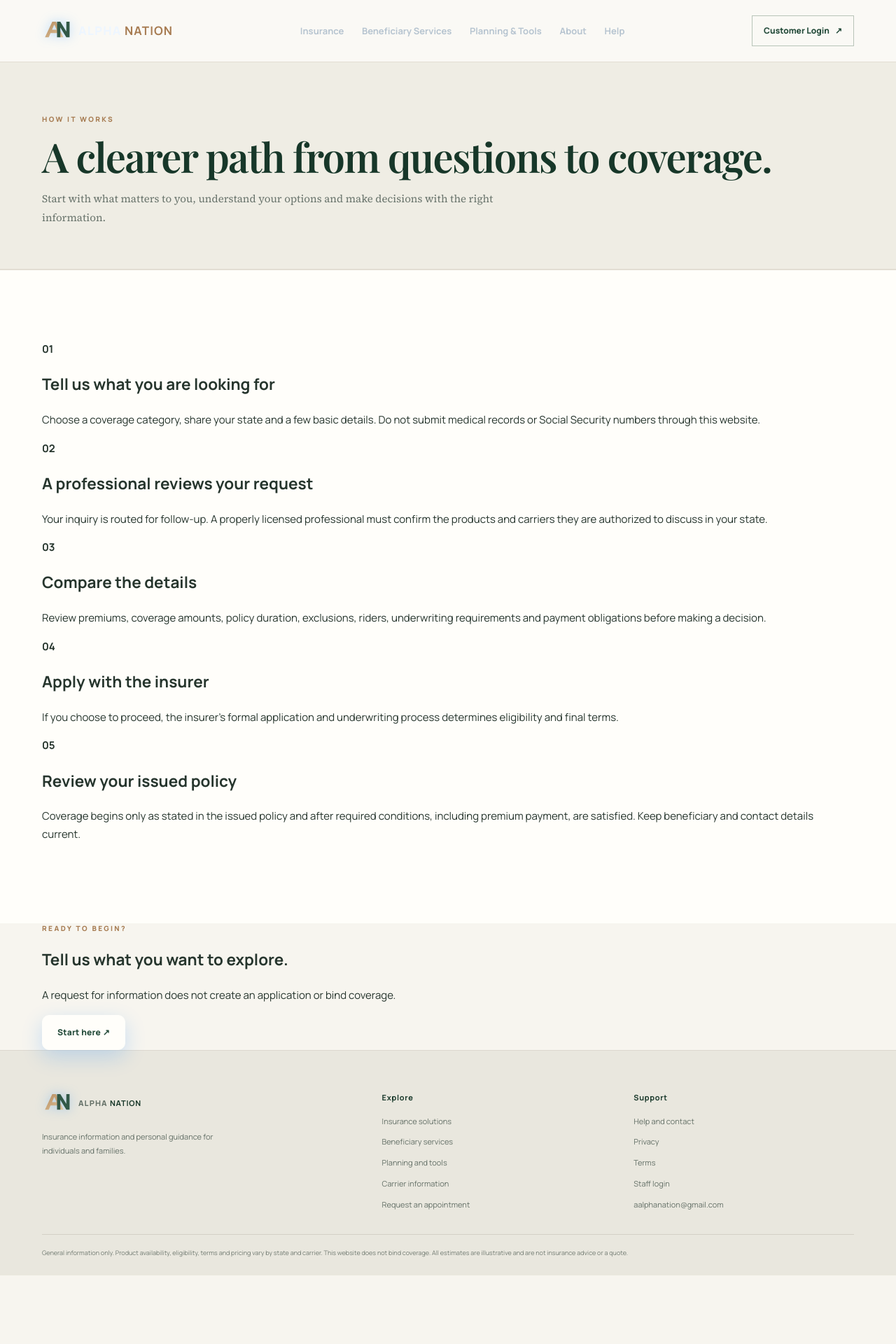
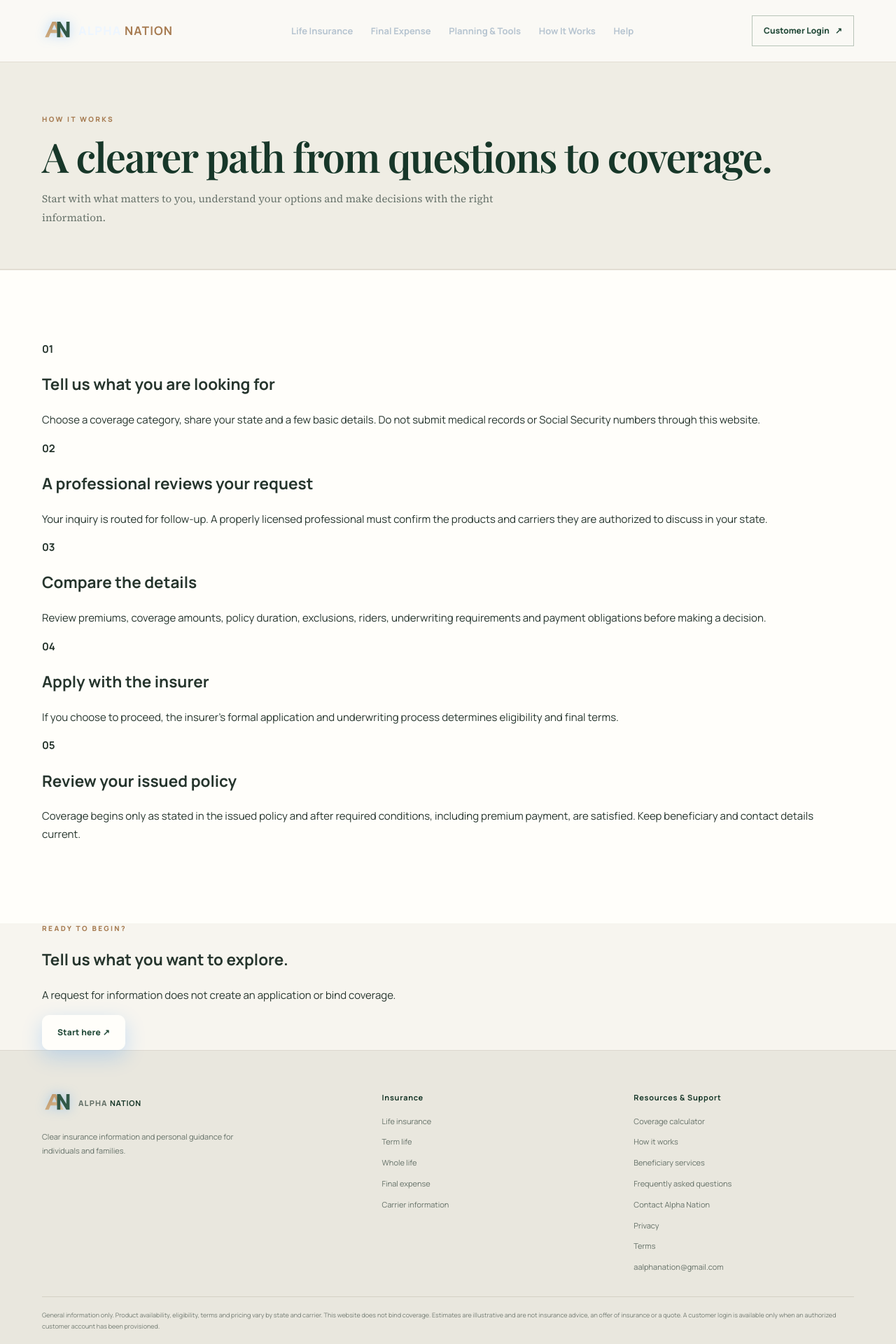
Before and after one commit to alphanationcrm09/alpha-nation-website, a Next.js app: page /how-it-works in a window 1280 px wide. Shown: the top 1920 px of the page at 70% size. Before the commit the page ends 1822 px from the top, so only its background shows below. Built offline with nearby package versions, Linux system fonts and the light colour scheme; no server answers; a web font is replaced by a local one.

Commit message:
Expand Alpha Nation insurance customer experience

```diff
--- a/src/components/SiteShell.tsx
+++ b/src/components/SiteShell.tsx
@@ -2,16 +2,16 @@ import Link from "next/link";
 import { AlphaLogo } from "@/components/AlphaLogo";
 
 const links = [
-  ["/#insurance", "Insurance"],
-  ["/#beneficiary-services", "Beneficiary Services"],
-  ["/#planning", "Planning & Tools"],
-  ["/#about", "About"],
-  ["/#help", "Help"],
+  ["/life-insurance", "Life Insurance"],
+  ["/final-expense", "Final Expense"],
+  ["/calculator", "Planning & Tools"],
+  ["/how-it-works", "How It Works"],
+  ["/faq", "Help"],
 ];
 
 export function Header() {
   return <header className="site-header"><div className="wrap nav-row">
-    <Link href="/" className="logo-link"><AlphaLogo /></Link>
+    <Link href="/" className="logo-link" aria-label="Alpha Nation home"><AlphaLogo /></Link>
     <nav aria-label="Main navigation">{links.map(([href, label]) => <Link href={href} key={href}>{label}</Link>)}</nav>
     <Link className="customer-login-link" href="/customer/login">Customer Login <span aria-hidden="true">↗</span></Link>
   </div></header>;
@@ -19,10 +19,10 @@ export function Header() {
 
 export function Footer() {
   return <footer className="site-footer"><div className="wrap footer-grid">
-    <div><Link href="/" className="logo-link"><AlphaLogo /></Link><p>Insurance information and personal guidance for individuals and families.</p></div>
-    <div><b>Explore</b><Link href="/#insurance">Insurance solutions</Link><Link href="/#beneficiary-services">Beneficiary services</Link><Link href="/#planning">Planning and tools</Link><Link href="/#carriers">Carrier information</Link><Link href="/quote">Request an appointment</Link></div>
-    <div><b>Support</b><Link href="/#help">Help and contact</Link><Link href="/privacy">Privacy</Link><Link href="/terms">Terms</Link><Link href="/admin/login">Staff login</Link><a href="mailto:aalphanation@gmail.com">aalphanation@gmail.com</a></div>
-  </div><div className="wrap legal-note">General information only. Product availability, eligibility, terms and pricing vary by state and carrier. This website does not bind coverage. All estimates are illustrative and are not insurance advice or a quote.</div></footer>;
+    <div><Link href="/" className="logo-link"><AlphaLogo /></Link><p>Clear insurance information and personal guidance for individuals and families.</p></div>
+    <div><b>Insurance</b><Link href="/life-insurance">Life insurance</Link><Link href="/term-life">Term life</Link><Link href="/whole-life">Whole life</Link><Link href="/final-expense">Final expense</Link><Link href="/carriers">Carrier information</Link></div>
+    <div><b>Resources & Support</b><Link href="/calculator">Coverage calculator</Link><Link href="/how-it-works">How it works</Link><Link href="/beneficiary-services">Beneficiary services</Link><Link href="/faq">Frequently asked questions</Link><Link href="/contact">Contact Alpha Nation</Link><Link href="/privacy">Privacy</Link><Link href="/terms">Terms</Link><a href="mailto:aalphanation@gmail.com">aalphanation@gmail.com</a></div>
+  </div><div className="wrap legal-note">General information only. Product availability, eligibility, terms and pricing vary by state and carrier. This website does not bind coverage. Estimates are illustrative and are not insurance advice, an offer of insurance or a quote. A customer login is available only when an authorized customer account has been provisioned.</div></footer>;
 }
 
 export function PageHero({ eyebrow, title, description }: { eyebrow?: string; title: string; description: string }) {
```
